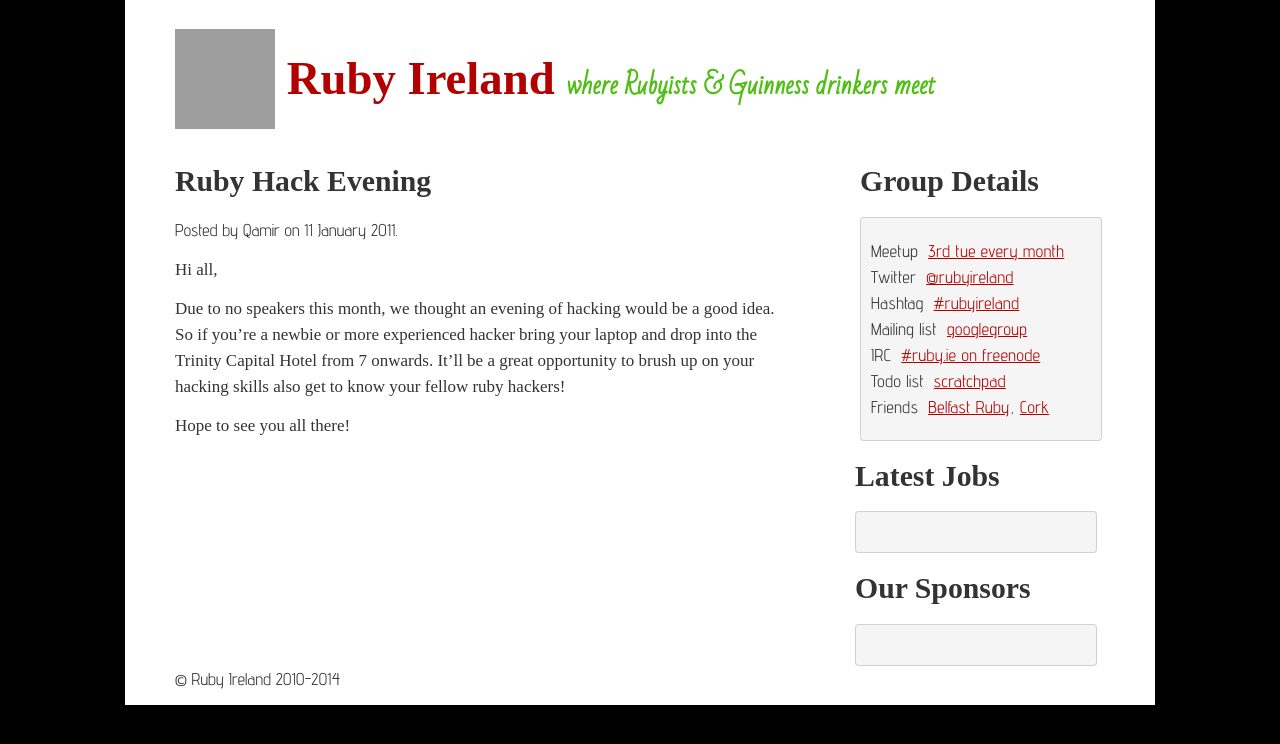
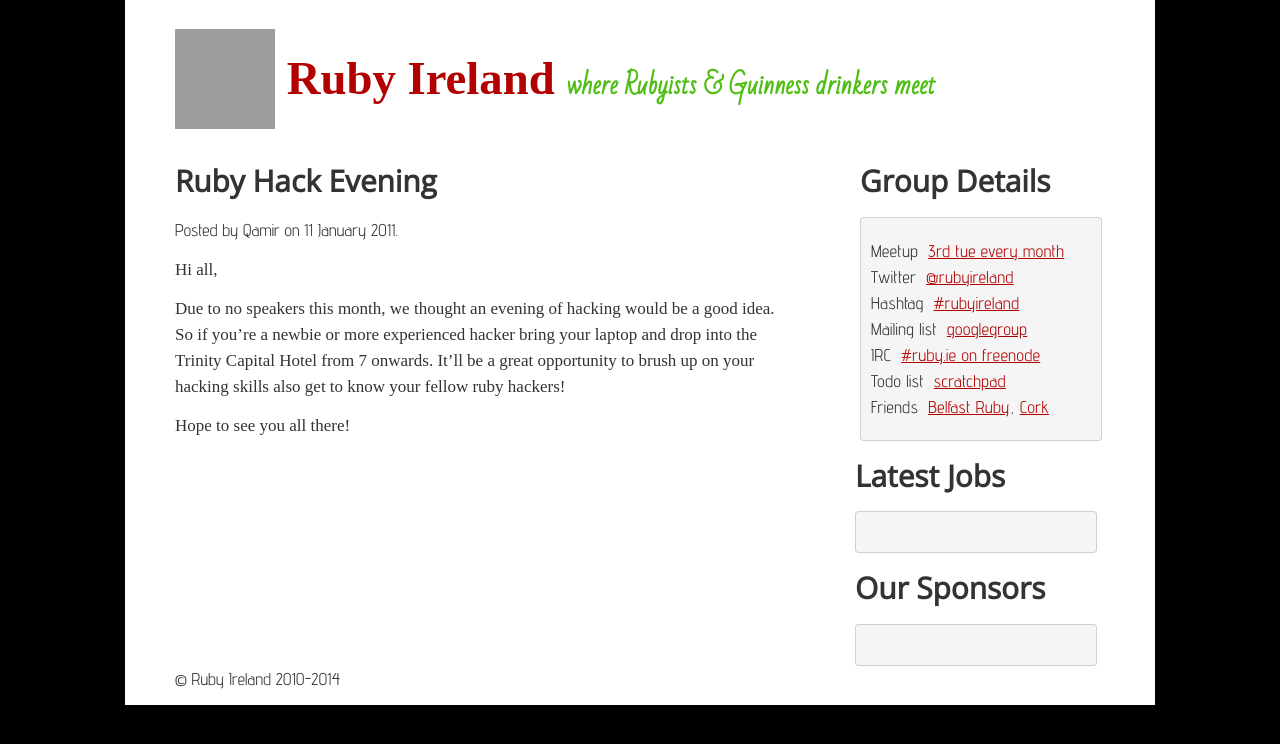
Before and after one commit to rubyireland/rubyireland.github.com, a Jekyll site: the page built from _posts/2011-01-11-ruby-hack-evening.markdown, in a window 1280 px wide. Shown: the top 744 px of the page. Built offline with Jekyll 4.4.1, drawn with Linux system fonts in a browser that asks for light colours; some web fonts are replaced; Markdown is read by kramdown in place of the engine named in the settings; grey boxes are pictures that could not be loaded.

Commit message:
Fixed title CSS on post page.

```diff
--- a/css/main.css
+++ b/css/main.css
@@ -7,7 +7,7 @@ h1 a {
   font-family: 'Droid Serif';
 }
 
-h3 a {
+h3 {
   /* Would've used Duru Sans but it looks too blocky at this size */
   font-family: 'Open Sans';
 }
```
